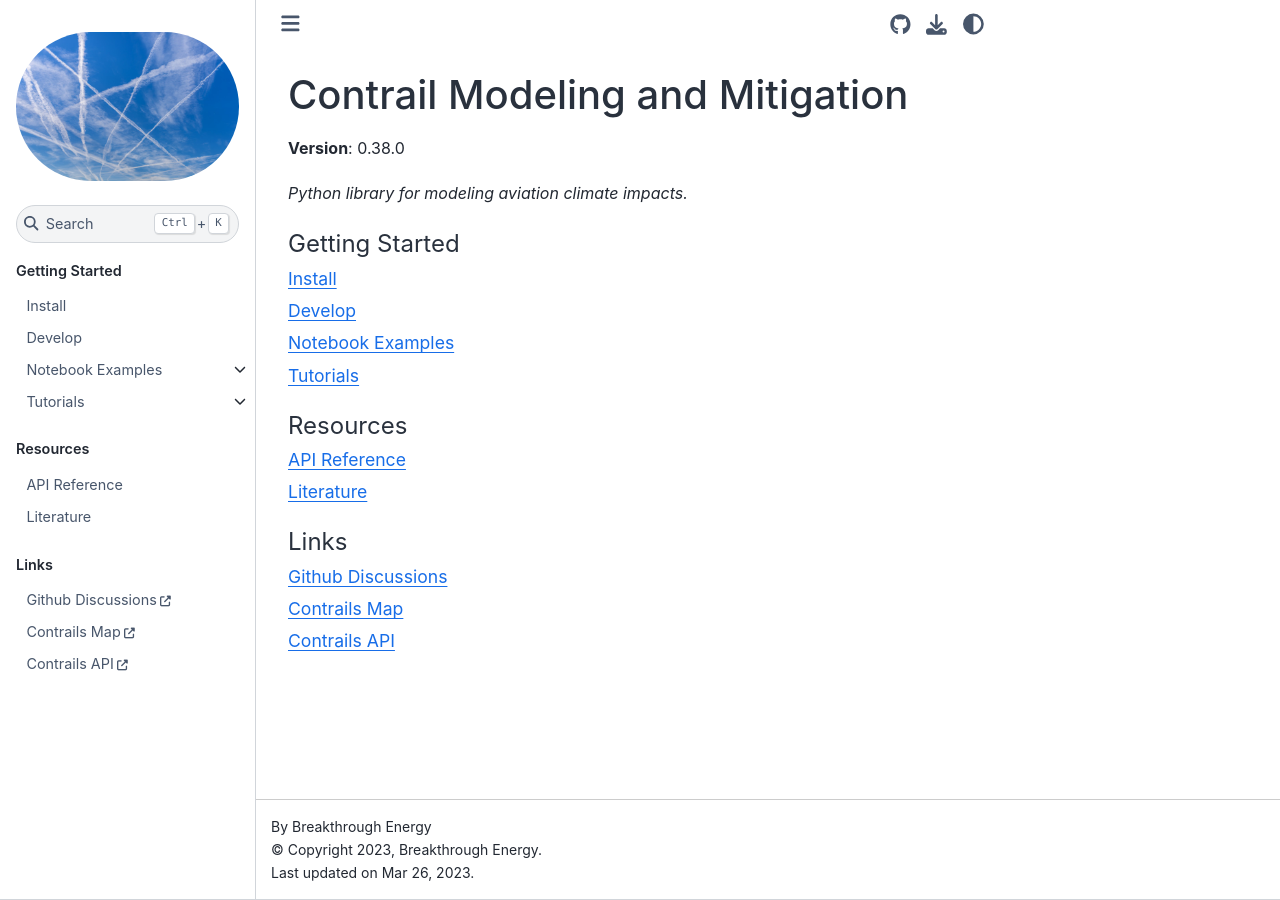
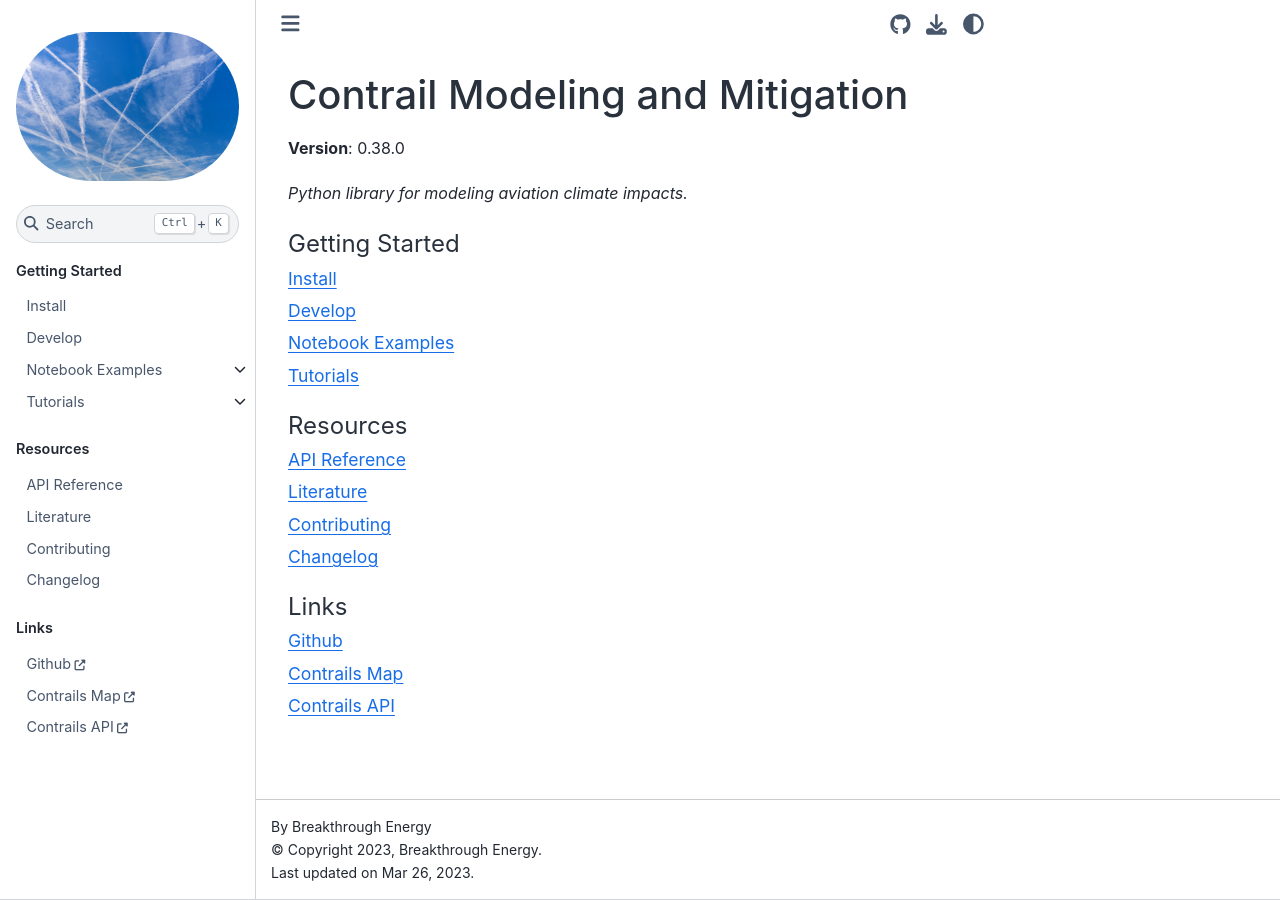
Before and after one commit to contrailcirrus/pycontrails, a Sphinx documentation site: the page built from docs/index.rst, in a window 1280 px wide. Built offline with Sphinx 7.4.7 and the Sphinx Book theme 1.1.4, drawn with Linux system fonts in a browser that asks for light colours; pages that are not in the unit, such as notebooks, are missing from menus; the version number is read from the project's files by our own code.

Commit message:
Fix changelog/contributing links

```diff
--- a/docs/changelog.rst
+++ b/docs/changelog.rst
@@ -1,3 +1,3 @@
 
-.. include:: ../../CHANGELOG.md
+.. include:: ../CHANGELOG.md
    :parser: myst_parser.sphinx_
--- a/docs/contributing.rst
+++ b/docs/contributing.rst
@@ -1,3 +1,3 @@
 
-.. include:: ../../CONTRIBUTING.md
+.. include:: ../CONTRIBUTING.md
    :parser: myst_parser.sphinx_
--- a/docs/index.rst
+++ b/docs/index.rst
@@ -32,6 +32,6 @@ Contrail Modeling and Mitigation
    :maxdepth: 1
    :caption: Links
 
-   Github Discussions <https://github.com/contrailcirrus/pycontrails/discussions>
+   Github <https://github.com/contrailcirrus/pycontrails>
    Contrails Map <https://map.contrails.org>
    Contrails API <https://api.contrails.org>
```
